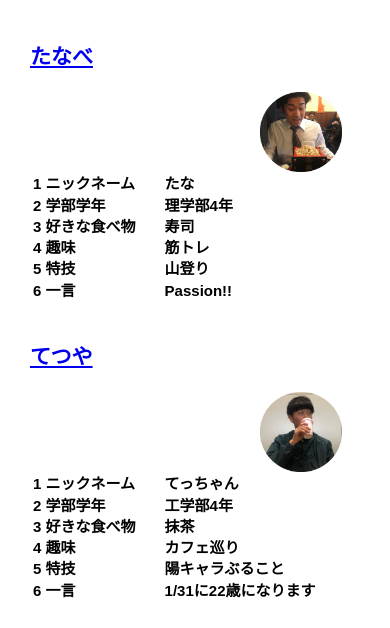
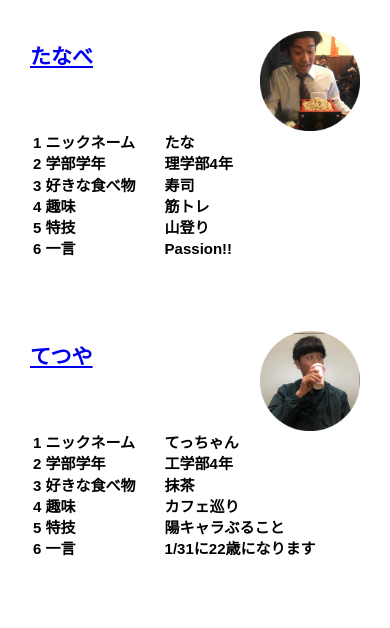
Before and after one commit to LEPRO-niigata/member, a plain HTML site: page index.html in a window 390 px wide. Shown: the part 154-782 px from the top of the page. Drawn offline with nearby package versions, Linux system fonts and the light colour scheme.

Commit message:
Update member-ios.css

```diff
--- a/member-ios.css
+++ b/member-ios.css
@@ -87,9 +87,15 @@
     width: 60%;
   }
   .pic {
-    height: 80px;
-    width: 25%;
-    margin: 0 18px 0 18px;
+    height: 100%;
+    width: 100%;
+    margin: 0;
+    float: right;
+  }
+  .pic2 {
+    height: 100px;
+    width : 100px;
+    display: inline-block;
     float: right;
   }
   footer {
```
